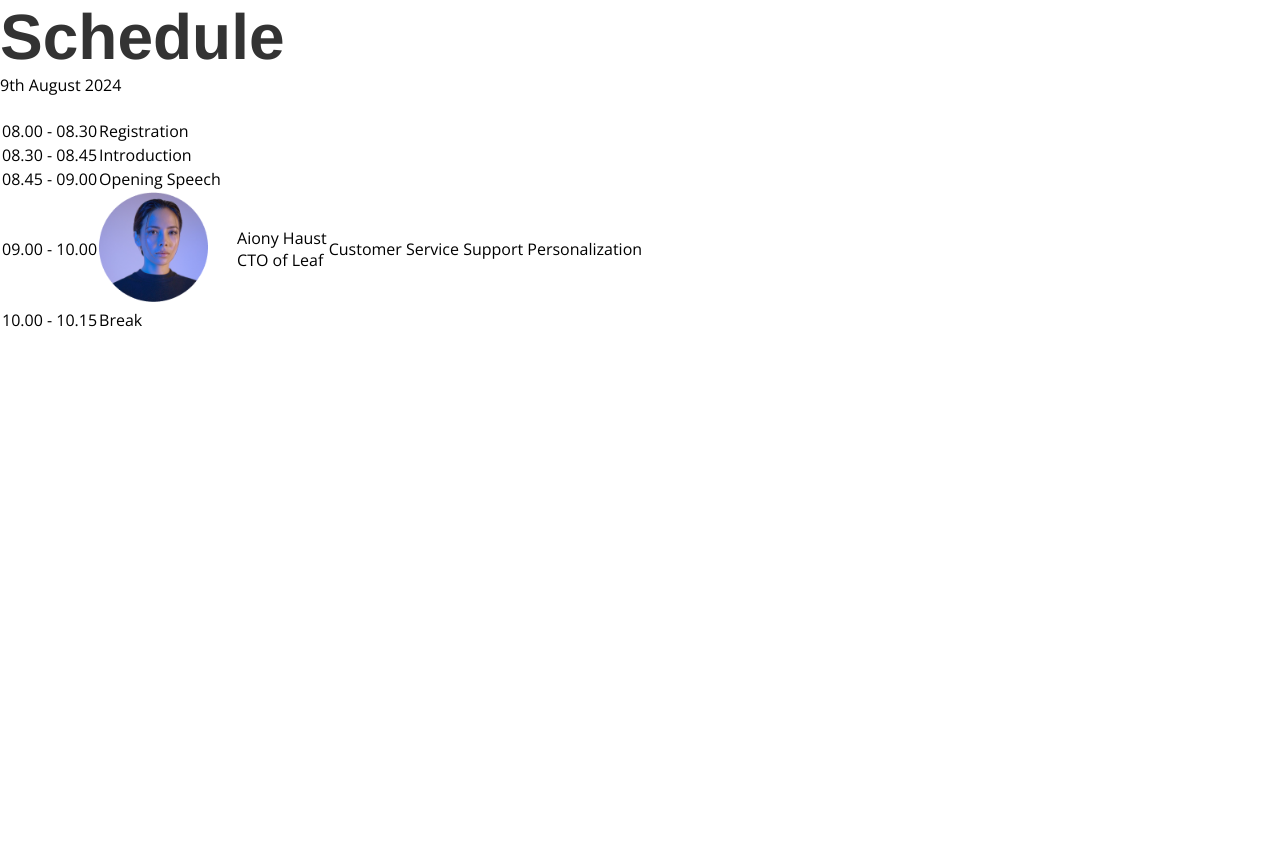
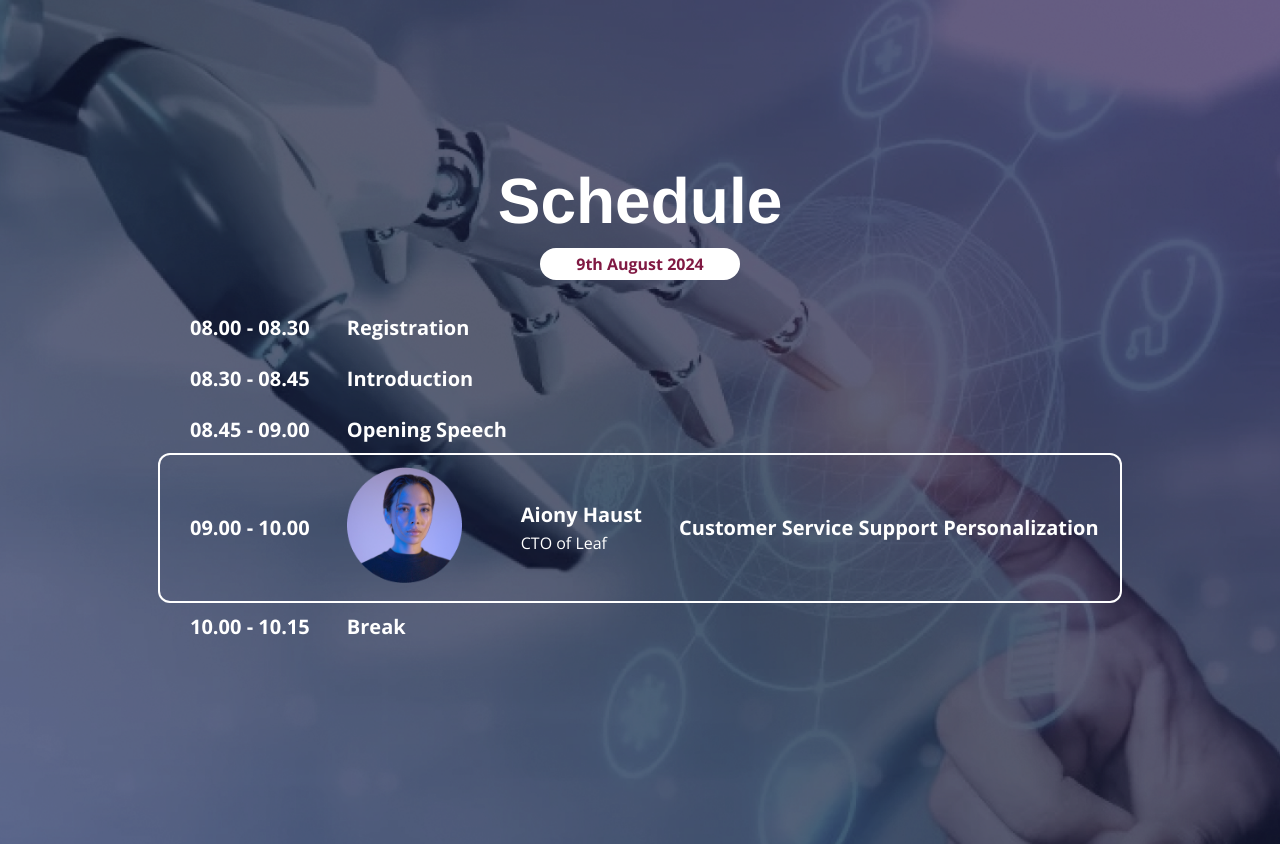
Before and after one commit to radhyan/Frontend-and-UI-UX-Development-final-project, a plain HTML site: page Schedule.html in a window 1280 px wide. Before the commit the page ends 800 px from the top, so only its background shows below. Drawn offline with nearby package versions, Linux system fonts and the light colour scheme; files that its build step writes are made by us from their sources; a web font is replaced by a local one.

Commit message:
registeration and schedule

```diff
--- a/CSS/root.css
+++ b/CSS/root.css
@@ -7,6 +7,7 @@
     box-sizing: border-box;
     font-size: var(--medium);
     font-family: 'Open Sans', sans-serif;
+    transition: all 0.3s ease-in-out;
 }
 
 :root {
--- a/CSS/style.css
+++ b/CSS/style.css
@@ -122,6 +122,7 @@
     justify-content: flex-start;
     align-items: center;
     display: flex;
+    margin-top: 4em;
 }
 
 .content-title{
@@ -209,7 +210,7 @@
     justify-content: flex-start;
     align-items: center;
     display: flex;
-    margin: 4em 0em 2em 0em;
+    margin: 8em 0em 2em 0em;
 }
 .speakers-container {
     display: flex;
@@ -521,3 +522,63 @@ form .fields .input-field{
 .attend-heading {
     max-width: auto;
 }
+
+.bdy{
+    background-image: url("/Assets/imageup.png"), url("/Assets/imagelow.png");
+    background-repeat: no-repeat;
+    background-size: cover;
+    height: auto;
+    align-items: center;
+    margin-top: 4em;
+    padding-bottom: 12em;
+}
+
+.sched{
+    text-align: center;
+    color: var(--text-white);
+    padding-top: 100px;
+    padding-bottom: 10px;
+}
+
+.date{
+    margin: auto;
+    border-radius: 25px;
+    background: white;
+    padding: 5px;
+    width: 200px;
+}
+
+.date p{
+    text-align: center;
+    font-weight: 700;
+    color: var(--secondary);
+}
+
+.tg{
+    margin: auto;
+    width: 960px;
+    color: var(--text-white);
+    font-size: var(--large);
+    font-weight: 700;
+    border-collapse: collapse;
+    border-style: hidden;
+}
+
+td{
+    padding-top: 12px;
+    padding-bottom: 12px;
+    padding-left: 30px;
+}
+
+tr.highlight{
+    border-radius: 10px;
+    box-shadow: 0 0 0 2px white;
+}
+
+table {
+    gap: 2em;
+}
+
+.tr {
+    margin-bottom: 1em;;
+}
```
Also changed, not shown: index.html (+46 -5 lines), joinNow.html (+3 -3 lines), regisAttend.html (+3 -3 lines).
